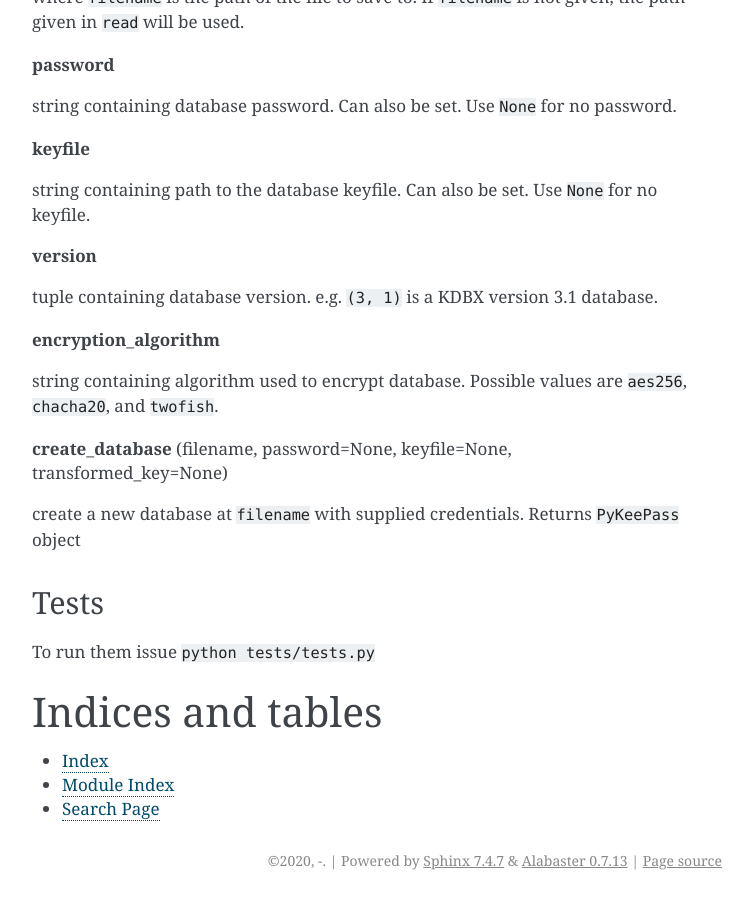
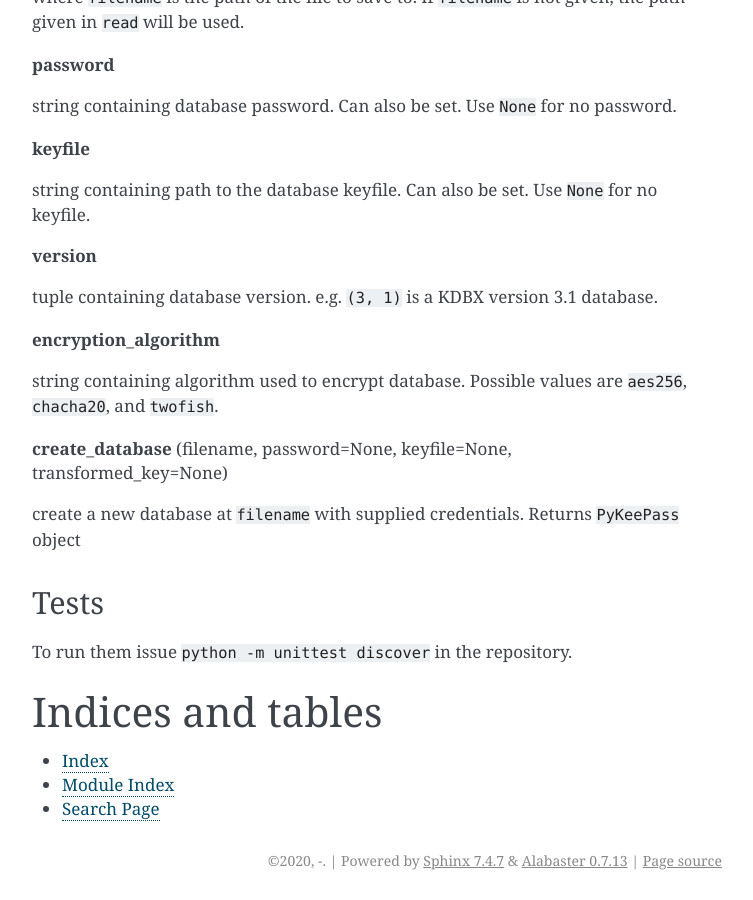
Before and after one commit to libkeepass/pykeepass, a Sphinx documentation site: the page built from doc/source/index.rst, in a window 1280 px wide and 900 px high, scrolled down 7734 px. Shown: the whole window, without its empty margins (388-1141 px from the left). Built offline with Sphinx 7.4.7, drawn with Linux system fonts in a browser that asks for light colours.

Commit message:
make standard unittest package discover all tests

```diff
--- a/doc/source/index.rst
+++ b/doc/source/index.rst
@@ -365,7 +365,7 @@ create a new database at ``filename`` with supplied credentials.  Returns ``PyKe
 Tests
 -----
 
-To run them issue :code:`python tests/tests.py`
+To run them issue :code:`python -m unittest discover` in the repository.
 
 Indices and tables
 ==================
```
